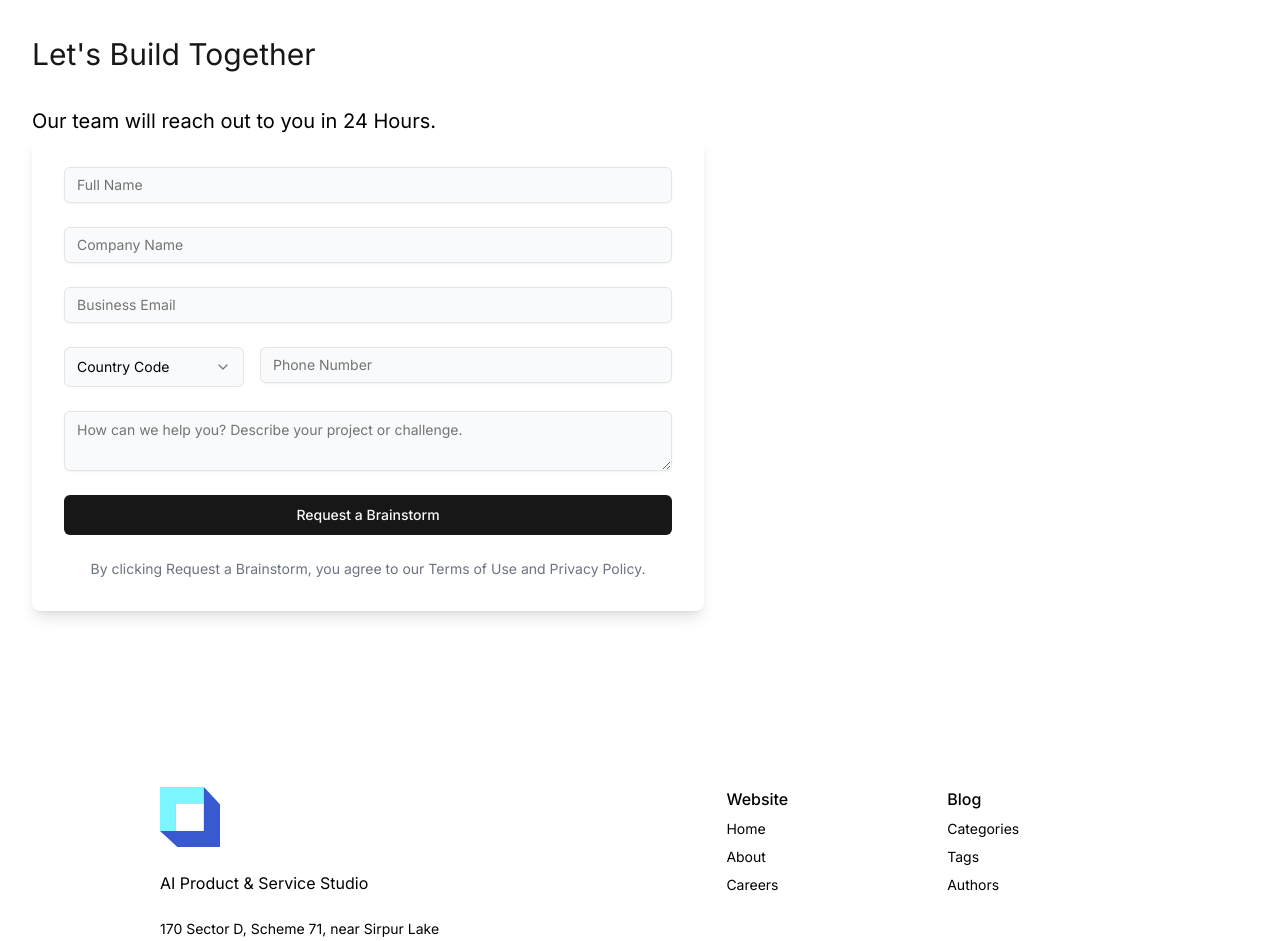
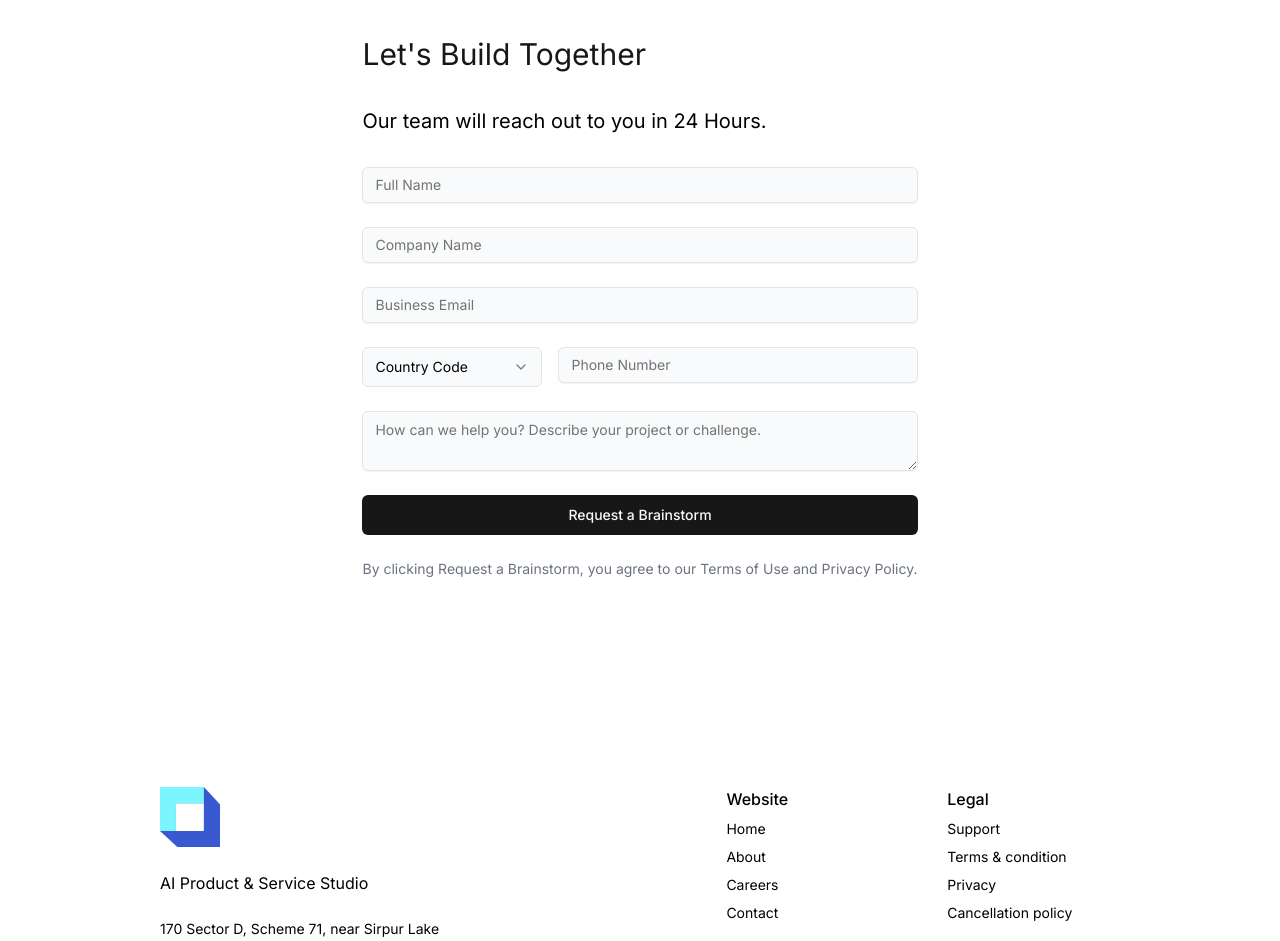
Before and after one commit to hemansnationai/hemansai-studio-website, a Next.js app: page /contact in a window 1280 px wide. Shown: the part 200-1141 px from the top of the page. Built offline with nearby package versions, Linux system fonts and the light colour scheme.

Commit message:
refactor layout and styling for about, careers, and contact pages

```diff
--- a/app/about/page.tsx
+++ b/app/about/page.tsx
@@ -2,7 +2,7 @@ import Link from "next/link"
 
 export default function AboutPage() {
   return (
-    <div className="bg-white py-24 sm:py-32">
+    <div className="bg-white py-24">
       <div className="mx-auto max-w-7xl px-6 lg:px-8">
         <div className="mx-auto max-w-2xl lg:max-w-4xl">
           <h1 className="text-4xl font-bold tracking-tight text-gray-900 sm:text-5xl mb-12">About HemansAI</h1>
--- a/app/careers/page.tsx
+++ b/app/careers/page.tsx
@@ -64,7 +64,7 @@ export default async function JobListingPage() {
   const jobs = await getJobs();
 
   return (
-    <div className="container mx-auto px-4 py-8 font-clashDisplay max-w-4xl">
+    <div className="container mx-auto px-4 py-24 font-clashDisplay max-w-4xl">
       <h1 className="text-3xl font-bold mb-8">Careers</h1>
       <div className="grid md:grid-cols-3 gap-4 mt-6 not-prose">
         <Link
--- a/app/contact/ContactForm.tsx
+++ b/app/contact/ContactForm.tsx
@@ -65,14 +65,14 @@ export default function ContactForm() {
   return (
     <section className="py-24 bg-white text-black justify-start" id="contacts">
       <div className="container mx-auto">
-        <motion.div initial={{ opacity: 0, y: 20 }} animate={{ opacity: 1, y: 0 }} transition={{ duration: 0.8 }}>
+        <motion.div initial={{ opacity: 0, y: 20 }} animate={{ opacity: 1, y: 0 }} transition={{ duration: 0.8 }} className="w-fit mx-auto">
           <h2 className="text-4xl font-bold text-left mb-8">Let&apos;s Build Together</h2>
           <p className="text-left mb-12 text-xl w-3/4">Our team will reach out to you in 24 Hours.</p>
 
           {isSubmitted ? (
             <ThankYouMessage />
           ) : (
-            <form onSubmit={handleSubmit} className="max-w-2xl space-y-6 bg-white p-8 rounded-lg shadow-lg">
+            <form onSubmit={handleSubmit} className="max-w-2xl space-y-6 bg-white py-8">
               <Input
                 name="fullName"
                 placeholder="Full Name"
--- a/app/layout.tsx
+++ b/app/layout.tsx
@@ -95,7 +95,7 @@ const Nav = ({ className, children, id }: NavProps) => {
         {children}
         <div className="flex items-center gap-2">
           <div className="mx-2 hidden md:flex">
-            {Object.entries(mainMenu).map(([key, href]) => (
+            {Object.entries(mainMenu).slice(0,3).map(([key, href]) => (
               <Button key={href} asChild variant="ghost" size="sm">
                 <Link href={href}>
                   {key.charAt(0).toUpperCase() + key.slice(1)}
@@ -151,7 +151,7 @@ const Footer = () => {
             ))}
           </div>
           <div className="flex flex-col gap-2 text-sm">
-            <h5 className="font-medium text-base">Blog</h5>
+            <h5 className="font-medium text-base">Legal</h5>
             {Object.entries(contentMenu).map(([key, href]) => (
               <Link
                 className="hover:underline underline-offset-4"
--- a/menu.config.ts
+++ b/menu.config.ts
@@ -3,10 +3,12 @@ export const mainMenu = {
   home: "/",
   about: "/about",
   careers: "/careers",
+  contact: "/contact",
 };
 
 export const contentMenu = {
-  categories: "/posts/categories",
-  tags: "/posts/tags",
-  authors: "/posts/authors",
+  support: "/support",
+  "terms & condition": "/terms-of-service",
+  privacy: "/privacy-policy",
+  "cancellation policy": "/cancellation-and-refund-policy",
 };
```
